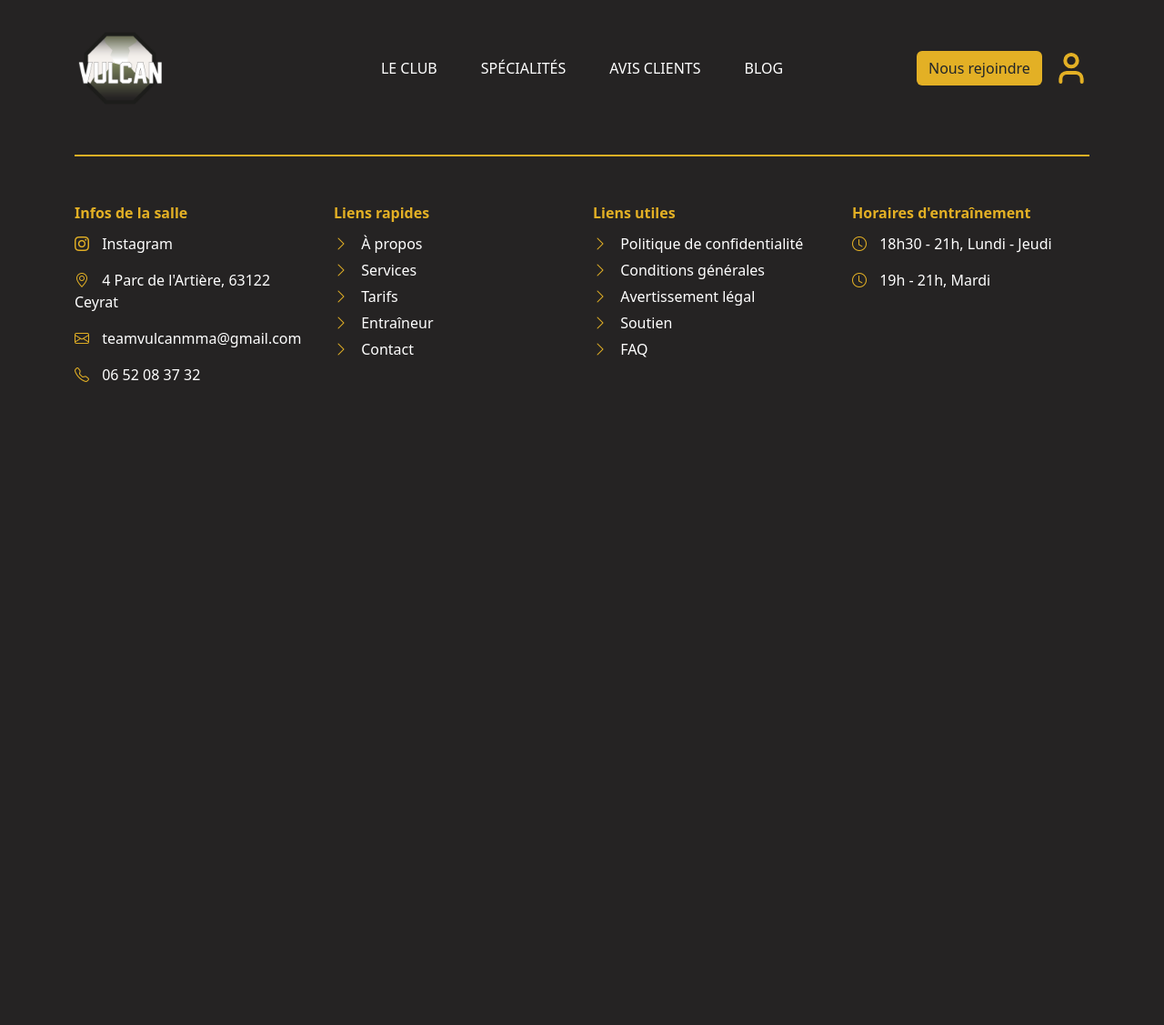
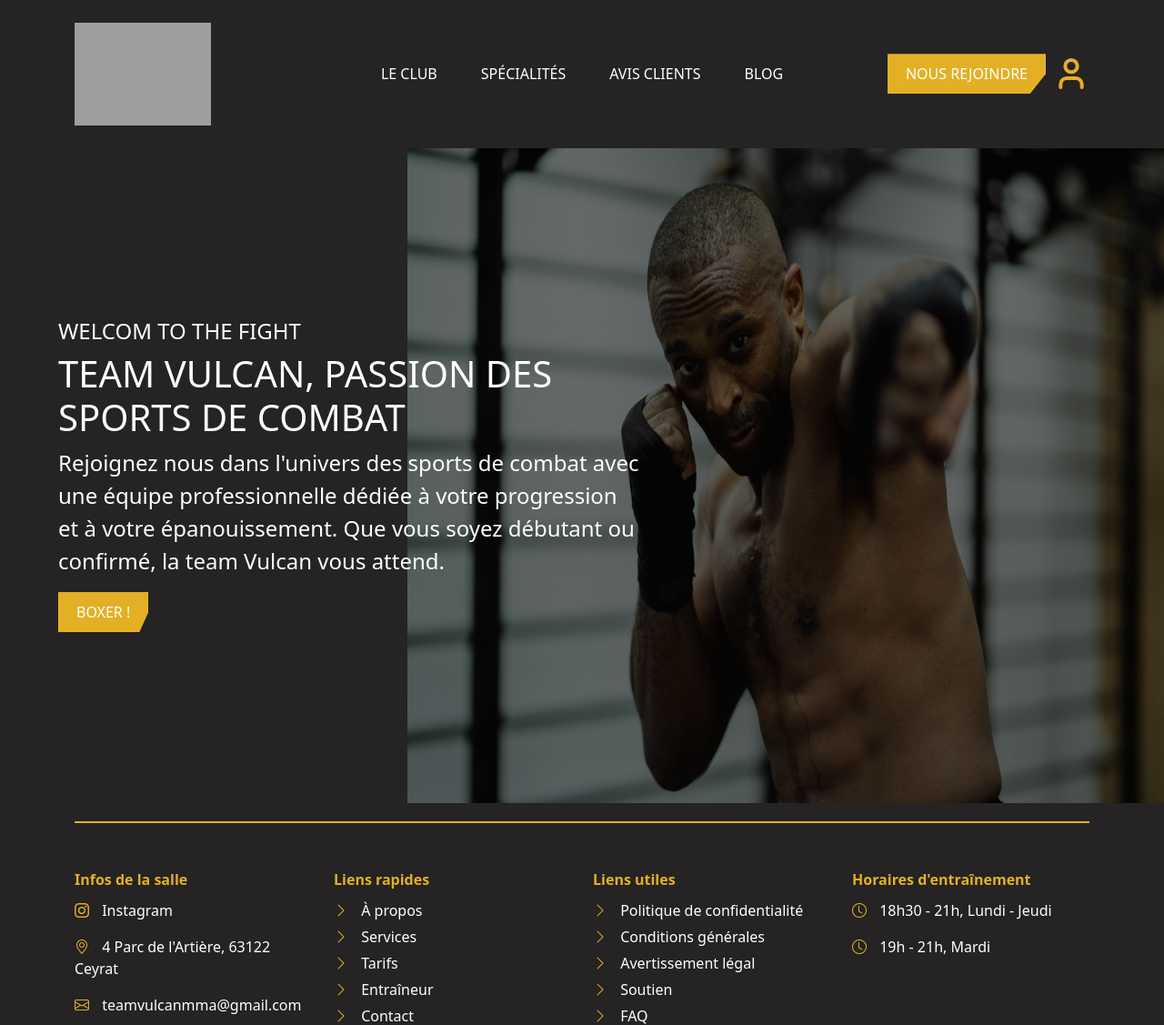
Before and after one commit to Razane1414/SAE301Public, a PHP site: page / in a window 1280 px wide. Shown: the top 1127 px of the page at 91% size. Before the commit the page ends 420 px from the top, so only its background shows below. Run offline with PHP 8.4, Linux system fonts and the light colour scheme; grey boxes are pictures that could not be loaded.

Commit message:
FOOTER INTEGRER

```diff
--- a/css/home.css
+++ b/css/home.css
@@ -27,7 +27,63 @@ header {
 
 
 
+.btn-rejoindre {
+    background-color: #E3B025 !important;
+    color: white !important;
+    border: none !important;
+    border-radius: 0 !important;
+    padding: 10px 20px;
+    text-transform: uppercase;
+    font-weight: bold;
+    clip-path: polygon(0 0, 100% 0, 100% 50%, 90% 100%, 0 100%);
+    padding: 10px 20px !important;
+}
 
+.btn-rejoindre:hover {
+    background-color: #D1A01E !important;
+    color: white !important;
+}
+
+.nav-link {
+    color: white !important;
+}
+
+.home {
+    margin: 0px !important;
+    padding: 0px !important;
+    position: relative;
+    width: 100% !important;
+    height: 90vh;
+    display: flex;
+    align-items: center;
+    overflow: hidden;
+}
+
+/* Ajouter l'image de fond assombrie via le pseudo-élément */
+.home::before {
+    content: '';
+    position: absolute;
+    top: 0;
+    left: 0;
+    width: 100%;
+    height: 100%;
+    background-image: url('../images/background.jpg');
+    background-size: 65% 100%;
+    background-position: right center;
+    background-repeat: no-repeat;
+    filter: brightness(50%);
+    z-index: 1;
+}
+
+/* Texte en overlay */
+.overlay-text {
+    position: relative;
+    left: 5%;
+    color: white;
+    font-size: 1.5rem;
+    z-index: 2;
+    max-width: 50%;
+}
 
 
 
--- a/index.php
+++ b/index.php
@@ -15,7 +15,7 @@
     <div class="container">
         <div class="row align-items-center">
             <div class="col-3">
-            <img src="images\Logo1.png" alt="Logo" class="img-fluid" style="max-width: 100px;">
+                <img src="images/Logi1.png" alt="Logo" class="img-fluid" style="max-width: 150px;">
             </div>
 
             <!-- Navigation au centre -->
@@ -28,16 +28,26 @@
                 </nav>
             </div>
 
-          <div class="col-3 text-end">
-            <a href="#" class="btn-rejoindre btn me-2">Nous rejoindre</a>
+            <div class="col-3 d-flex justify-content-end align-items-center flex-wrap">
+                <!-- Le bouton et l'icône sont dans un conteneur flex -->
+                <a href="#" class="btn-rejoindre btn me-2 mb-2 mb-sm-0">Nous rejoindre</a>
                 <a href="#" class="text-dark">
-              <img src="public/images/icone_membre.svg" alt="Espace Membre" class="img-fluid" style="max-width: 40px;">
+                    <img src="images/icone_membre.svg" alt="Espace Membre" class="img-fluid" style="max-width: 40px;">
                 </a>
             </div>
         </div>
     </div>
   </header>
 
+  <div class="home">
+      <div class="overlay-text">
+          <h4>WELCOM TO THE FIGHT</h4>
+          <h1>TEAM VULCAN, PASSION DES SPORTS DE COMBAT</h1>
+          <p>Rejoignez nous dans l'univers des sports de combat avec une équipe professionnelle dédiée à votre progression et à votre épanouissement. Que vous soyez débutant ou confirmé, la team Vulcan vous attend.</p>
+          <a href="#" class="btn-rejoindre btn">BOXER !</a>
+      </div>
+  </div>
+
     <?php include 'footer.php'; ?>
 
     <script src="https://cdn.jsdelivr.net/npm/bootstrap@5.3.0/dist/js/bootstrap.bundle.min.js"></script>
```
Also changed, not shown: images/background.jpg (renamed from images/pexels-ketut-subiyanto-4804266.jpg). Lines whose indentation alone changed are shown as unchanged.
